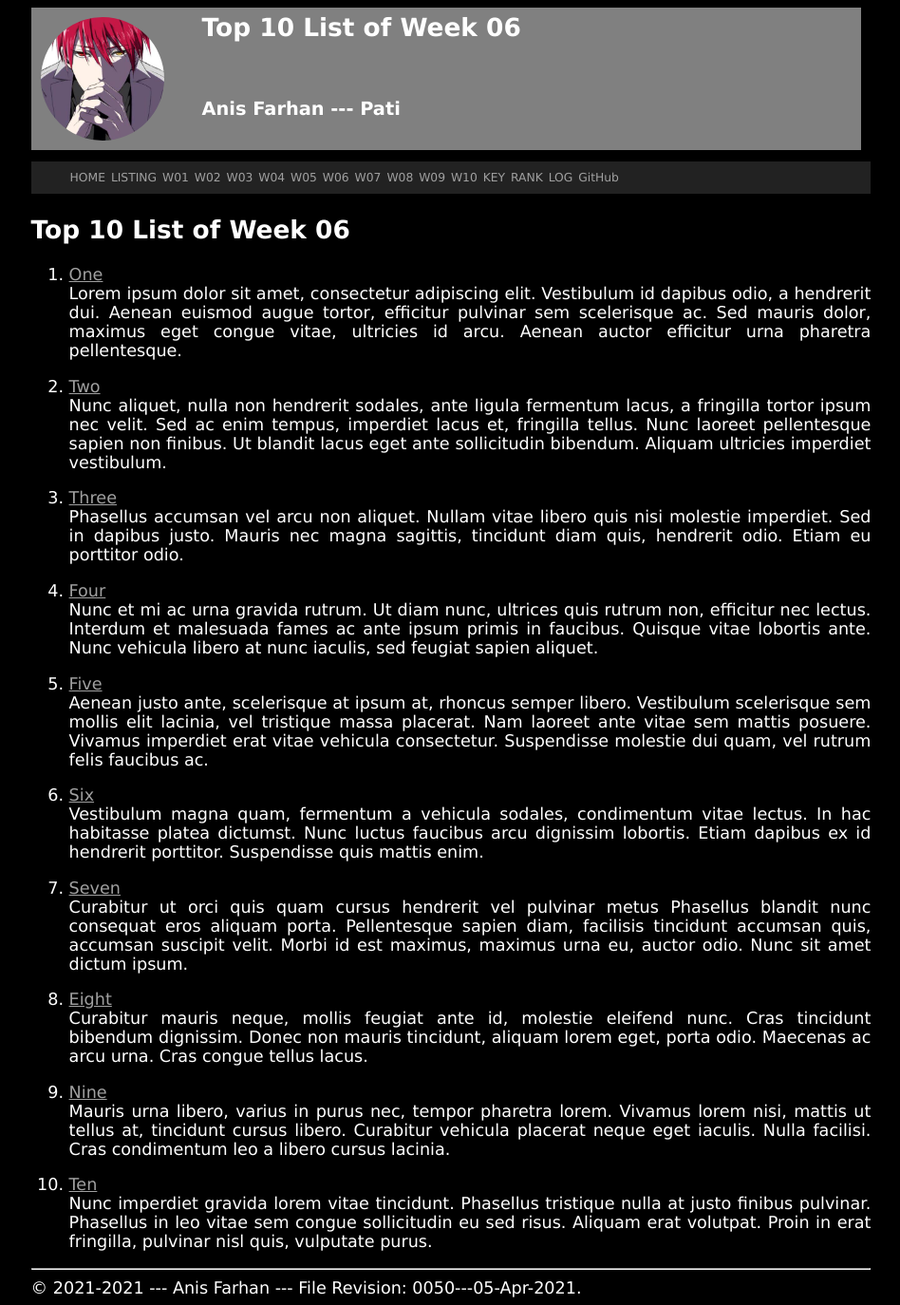
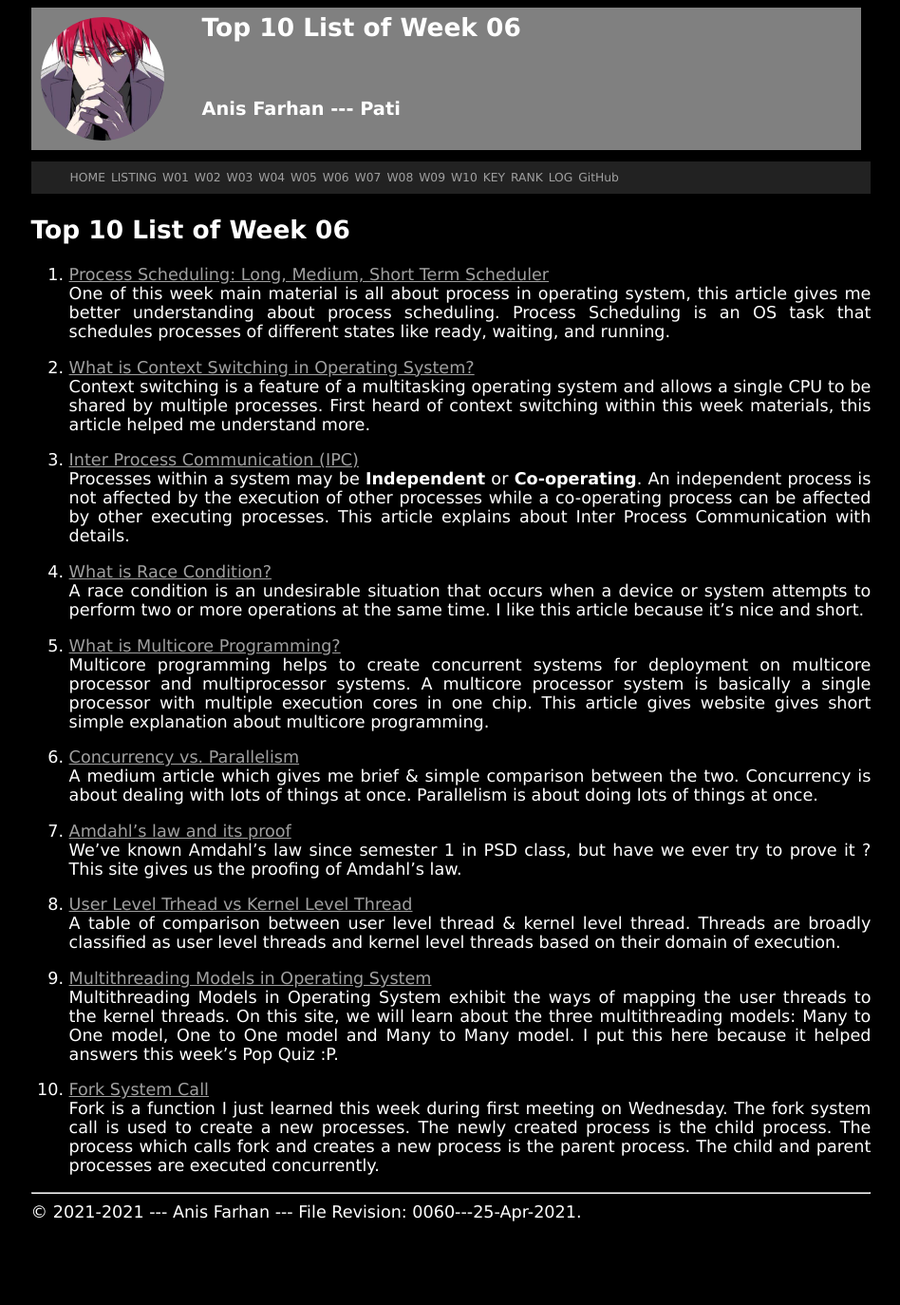
Before and after one commit to anisfarhan/os211, a Jekyll site: the page built from w06.md, in a window 1280 px wide. Shown: the whole page at 95% size, without its empty margins (165-1113 px from the left). Built offline with Jekyll 4.4.1, drawn with Linux system fonts in a browser that asks for light colours; our own code applies the rules of GitHub Pages for plain Markdown files; after the commit the page ends 1294 px from its top, so only the background shows below that.

Commit message:
OS211 anisfarhan

```diff
--- a/TXT/mylog.txt
+++ b/TXT/mylog.txt
@@ -55,4 +55,6 @@ ZCZC W06 120 L02 ZOOM class Wednesday
 ZCZC W06  35 L01 Pop Quiz April 21 via SCELE
 ZCZC W06  30 L06 Read OSC10 chapter 3
 ZCZC W06  45 L06 Read OSC10 chapter 4
-ZCZC W05  30 L12 Visit 10 next closest neighbours
+ZCZC W06  30 L12 Visit 10 next closest neighbours
+ZCZC W06 100 L13 GSGS & create my top-10 list of Week06
+ZCZC W06  60 L10 Done W06 assignments
--- a/_config.yml
+++ b/_config.yml
@@ -1,5 +1,5 @@
 title:       "Operating Systems 2021-1 (OS211)"
-version:     "0050---05-Apr-2021"
+version:     "0060---25-Apr-2021"
 copyright:   "2021-2021"
 description: >-
   This Is How Me Do It!
--- a/w06.md
+++ b/w06.md
@@ -5,72 +5,32 @@ permalink: /W06/
 
 # Top 10 List of Week 06
 
-1. [One](https://en.wikipedia.org/wiki/1)<br>
-Lorem ipsum dolor sit amet, consectetur adipiscing elit.
-Vestibulum id dapibus odio, a hendrerit dui.
-Aenean euismod augue tortor, efficitur pulvinar sem scelerisque ac.
-Sed mauris dolor, maximus eget congue vitae, ultricies id arcu.
-Aenean auctor efficitur urna pharetra pellentesque.
+1. [Process Scheduling: Long, Medium, Short Term Scheduler](https://www.guru99.com/process-scheduling.html)<br>
+One of this week main material is all about process in operating system, this article gives me better understanding about process scheduling. Process Scheduling is an OS task that schedules processes of different states like ready, waiting, and running.
 
-2. [Two](https://en.wikipedia.org/wiki/2)<br>
-Nunc aliquet, nulla non hendrerit sodales, ante ligula fermentum lacus, a fringilla tortor ipsum nec velit.
-Sed ac enim tempus, imperdiet lacus et, fringilla tellus.
-Nunc laoreet pellentesque sapien non finibus.
-Ut blandit lacus eget ante sollicitudin bibendum.
-Aliquam ultricies imperdiet vestibulum.
+2. [What is Context Switching in Operating System?](https://www.tutorialspoint.com/what-is-context-switching-in-operating-system)<br>
+Context switching  is a feature of a multitasking operating system and allows a single CPU to be shared by multiple processes. First heard of context switching within this week materials, this article helped me understand more.
 
-3. [Three](https://en.wikipedia.org/wiki/3)<br>
-Phasellus accumsan vel arcu non aliquet.
-Nullam vitae libero quis nisi molestie imperdiet.
-Sed in dapibus justo.
-Mauris nec magna sagittis, tincidunt diam quis, hendrerit odio.
-Etiam eu porttitor odio.
+3. [Inter Process Communication (IPC)](https://www.geeksforgeeks.org/inter-process-communication-ipc/)<br>
+Processes within a system may be __Independent__ or __Co-operating__. An independent process is not affected by the execution of other processes while a co-operating process can be affected by other executing processes. This article explains about Inter Process Communication with details.
 
-4. [Four](https://en.wikipedia.org/wiki/4)<br>
-Nunc et mi ac urna gravida rutrum.
-Ut diam nunc, ultrices quis rutrum non, efficitur nec lectus.
-Interdum et malesuada fames ac ante ipsum primis in faucibus.
-Quisque vitae lobortis ante.
-Nunc vehicula libero at nunc iaculis, sed feugiat sapien aliquet.
+4. [What is Race Condition?](https://searchstorage.techtarget.com/definition/race-condition)<br>
+A race condition is an undesirable situation that occurs when a device or system attempts to perform two or more operations at the same time. I like this article because it's nice and short.
 
-5. [Five](https://en.wikipedia.org/wiki/5)<br>
-Aenean justo ante, scelerisque at ipsum at, rhoncus semper libero.
-Vestibulum scelerisque sem mollis elit lacinia, vel tristique massa placerat.
-Nam laoreet ante vitae sem mattis posuere.
-Vivamus imperdiet erat vitae vehicula consectetur.
-Suspendisse molestie dui quam, vel rutrum felis faucibus ac.
+5. [What is Multicore Programming?](https://www.tutorialspoint.com/what-is-multicore-programming)<br>
+Multicore programming helps to create concurrent systems for deployment on multicore processor and multiprocessor systems. A multicore processor system is basically a single processor with multiple execution cores in one chip. This article gives website gives short simple explanation about multicore programming.
 
-6. [Six](https://en.wikipedia.org/wiki/6)<br>
-Vestibulum magna quam, fermentum a vehicula sodales, condimentum vitae lectus.
-In hac habitasse platea dictumst.
-Nunc luctus faucibus arcu dignissim lobortis.
-Etiam dapibus ex id hendrerit porttitor.
-Suspendisse quis mattis enim.
+6. [Concurrency vs. Parallelism](https://medium.com/@itIsMadhavan/concurrency-vs-parallelism-a-brief-review-b337c8dac350)<br>
+A medium article which gives me brief & simple comparison between the two. Concurrency is about dealing with lots of things at once. Parallelism is about doing lots of things at once.
 
-7. [Seven](https://en.wikipedia.org/wiki/7)<br>
-Curabitur ut orci quis quam cursus hendrerit vel pulvinar metus
-Phasellus blandit nunc consequat eros aliquam porta.
-Pellentesque sapien diam, facilisis tincidunt accumsan quis, accumsan suscipit velit.
-Morbi id est maximus, maximus urna eu, auctor odio.
-Nunc sit amet dictum ipsum.
+7. [Amdahl’s law and its proof](https://www.geeksforgeeks.org/computer-organization-amdahls-law-and-its-proof/)<br>
+We've known Amdahl's law since semester 1 in PSD class, but have we ever try to prove it ? This site gives us the proofing of Amdahl's law.
 
-8. [Eight](https://en.wikipedia.org/wiki/8)<br>
-Curabitur mauris neque, mollis feugiat ante id, molestie eleifend nunc.
-Cras tincidunt bibendum dignissim.
-Donec non mauris tincidunt, aliquam lorem eget, porta odio.
-Maecenas ac arcu urna.
-Cras congue tellus lacus.
+8. [User Level Trhead vs Kernel Level Thread](https://www.geeksforgeeks.org/difference-between-user-level-thread-and-kernel-level-thread/)<br>
+A table of comparison between user level thread & kernel level thread. Threads are broadly classified as user level threads and kernel level threads based on their domain of execution.
 
-9. [Nine](https://en.wikipedia.org/wiki/9)<br>
-Mauris urna libero, varius in purus nec, tempor pharetra lorem.
-Vivamus lorem nisi, mattis ut tellus at, tincidunt cursus libero.
-Curabitur vehicula placerat neque eget iaculis.
-Nulla facilisi.
-Cras condimentum leo a libero cursus lacinia.
+9. [Multithreading Models in Operating System](https://binaryterms.com/multithreading-models-in-operating-system.html)<br>
+Multithreading Models in Operating System exhibit the ways of mapping the user threads to the kernel threads. On this site, we will learn about the three multithreading models: Many to One model, One to One model and Many to Many model. I put this here because it helped answers this week's Pop Quiz :P.
 
-10. [Ten](https://en.wikipedia.org/wiki/10)<br>
-Nunc imperdiet gravida lorem vitae tincidunt.
-Phasellus tristique nulla at justo finibus pulvinar.
-Phasellus in leo vitae sem congue sollicitudin eu sed risus.
-Aliquam erat volutpat.
-Proin in erat fringilla, pulvinar nisl quis, vulputate purus.
+10. [Fork System Call](https://linuxhint.com/fork-system-call-linux/)<br>
+Fork is a function I just learned this week during first meeting on Wednesday. The fork system call is used to create a new processes. The newly created process is the child process. The process which calls fork and creates a new process is the parent process. The child and parent processes are executed concurrently.
```
